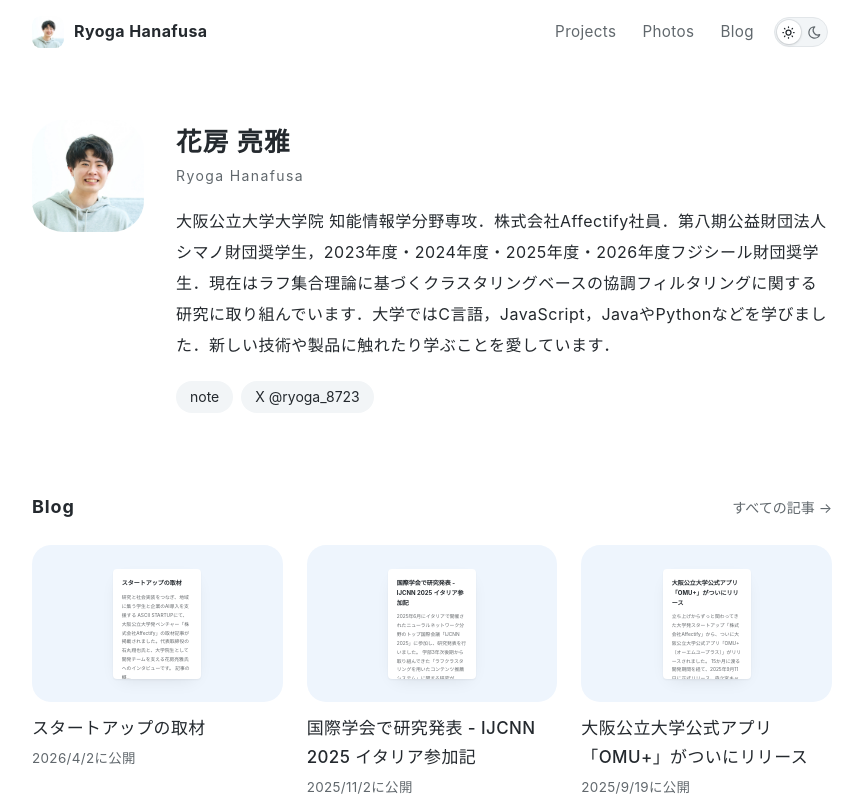
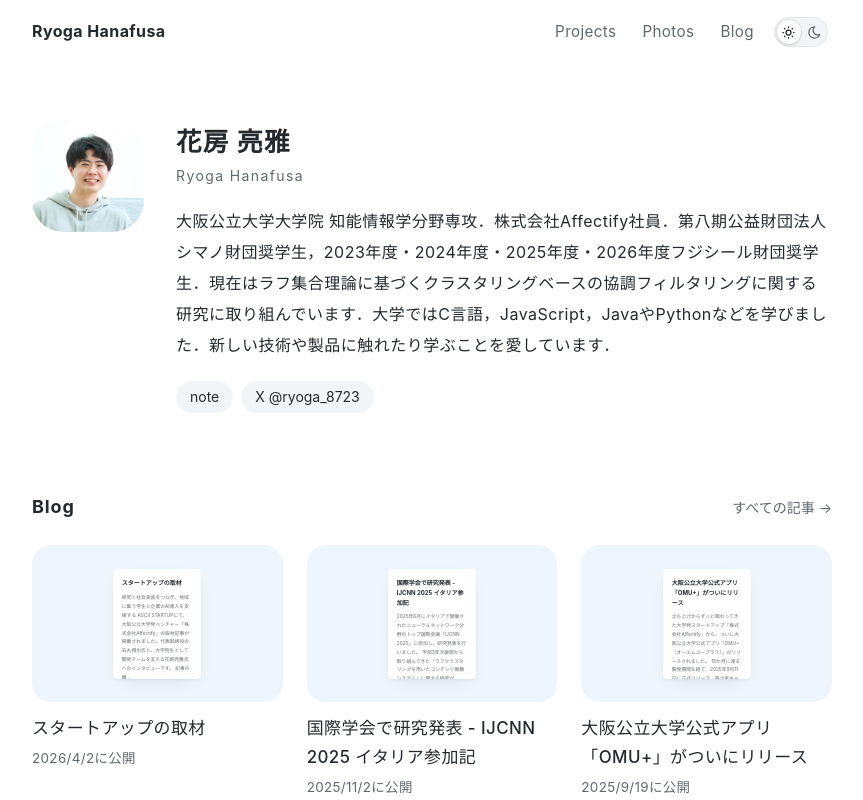
Before and after one commit to Ryoga-88/Ryoga, a Next.js app: page / in a window 1280 px wide. Shown: the top 800 px of the page, without its empty margins (208-1071 px from the left). Built offline with nearby package versions, Linux system fonts and the light colour scheme; no server answers.

Commit message:
ヘッダーのプロフィール画像を削除

```diff
--- a/app/components/header.jsx
+++ b/app/components/header.jsx
@@ -1,12 +1,10 @@
 "use client";
 
 import { useEffect, useState } from "react";
-import Image from "next/image";
 import Link from "next/link";
 import { usePathname } from "next/navigation";
 import { TbMenu2, TbX } from "react-icons/tb";
 import ThemeToggle from "app/components/theme-toggle";
-import avatar from "public/images/eyecatch.jpg";
 
 const NAV_ITEMS = [
   { href: "/projects", label: "Projects" },
@@ -62,14 +60,7 @@ export default function Header() {
       <div aria-hidden="true" className="absolute inset-0 -z-10 bg-bg/90 backdrop-blur-md" />
       {/* Above the drawer, so the theme switch and close button stay usable. */}
       <div className="relative z-30 mx-auto flex h-16 max-w-page items-center justify-between gap-3 px-4">
-        <Link href="/" className="flex items-center gap-2.5 rounded-lg py-1">
-          <Image
-            src={avatar}
-            alt=""
-            width={32}
-            height={32}
-            className="size-8 rounded-squircle object-cover"
-          />
+        <Link href="/" className="flex items-center rounded-lg py-1">
           <span className="font-bold tracking-wide">Ryoga Hanafusa</span>
         </Link>
 
```
